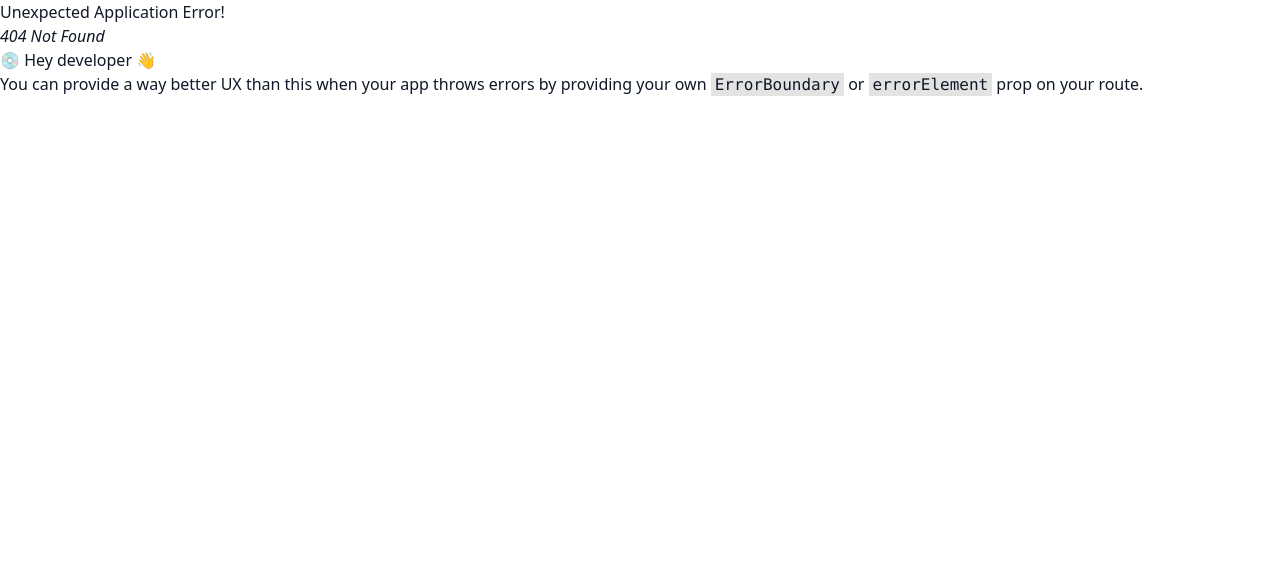
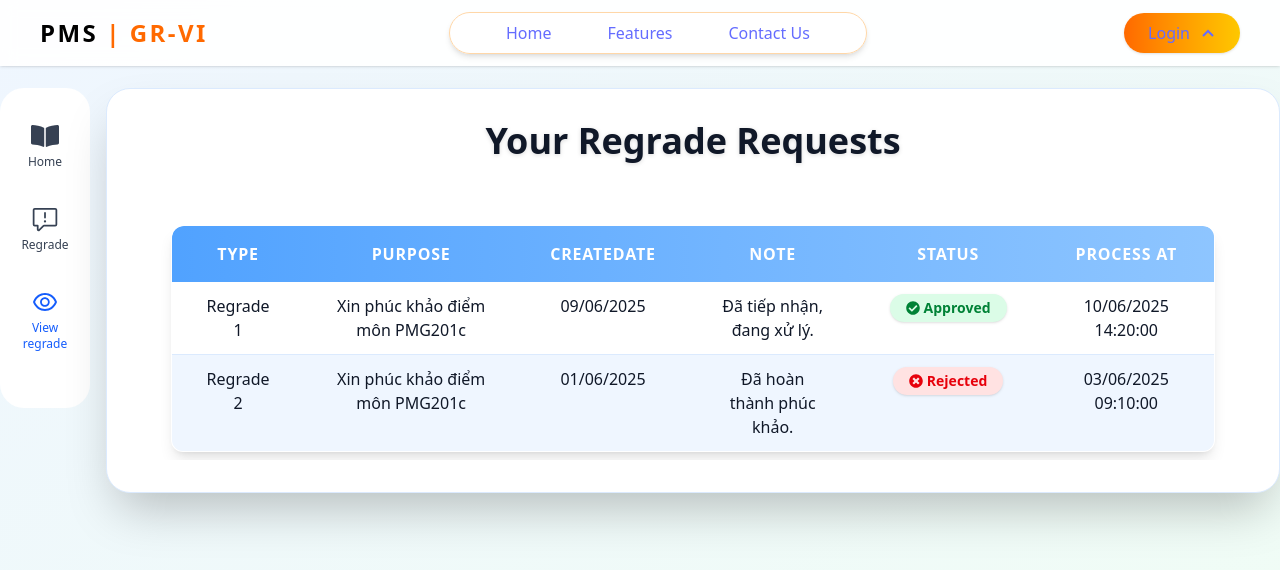
Before and after one commit to danh-pham235/PMG201c-support, a React (Vite) app: page /student/view-regrade in a window 1280 px wide. Before the commit this address had no page. Shown: the top 570 px of the page. Built offline with nearby package versions, Linux system fonts and the light colour scheme.

Commit message:
Add view regrade request page

```diff
--- a/src/page/Student/ViewRegrade/index.tsx
+++ b/src/page/Student/ViewRegrade/index.tsx
@@ -0,0 +1,95 @@
+import { FaCheckCircle, FaTimesCircle } from "react-icons/fa";
+import React from "react";
+
+const mockData = [
+  {
+    type: "Regrade 1",
+    purpose: "Xin phúc khảo điểm môn PMG201c",
+    createdDate: "09/06/2025",
+    processNote: "Đã tiếp nhận, đang xử lý.",
+    file: "",
+    status: "Approved",
+    updatedAt: "10/06/2025 14:20:00",
+  },
+  {
+    type: "Regrade 2",
+    purpose: "Xin phúc khảo điểm môn PMG201c",
+    createdDate: "01/06/2025",
+    processNote: "Đã hoàn thành phúc khảo.",
+    file: "",
+    status: "Rejected",
+    updatedAt: "03/06/2025 09:10:00",
+  },
+];
+
+const statusCell = (status: string) => {
+  if (status === "Approved")
+    return (
+      <span className="inline-flex items-center justify-center px-4 py-1 bg-green-100 text-green-700 font-semibold rounded-full text-sm shadow-sm">
+        <FaCheckCircle className="mr-1" /> Approved
+      </span>
+    );
+  if (status === "Rejected")
+    return (
+      <span className="inline-flex items-center justify-center px-4 py-1 bg-red-100 text-red-600 font-semibold rounded-full text-sm shadow-sm">
+        <FaTimesCircle className="mr-1" /> Rejected
+      </span>
+    );
+  return (
+    <span className="inline-flex items-center justify-center px-4 py-1 bg-gray-100 text-gray-700 font-semibold rounded-full text-sm shadow-sm">
+      {status}
+    </span>
+  );
+};
+
+const ViewRegradePage: React.FC = () => (
+  <div className="max-w-full bg-white rounded-3xl shadow-2xl px-10 py-8 border border-blue-100">
+    <h2 className="text-4xl font-extrabold mb-10 text-center drop-shadow-sm">
+      Your Regrade Requests
+    </h2>
+    <div className="overflow-x-auto px-6">
+      <table className="w-auto min-w-[900px] border border-blue-200 rounded-xl shadow-lg overflow-hidden mt-6 mb-2">
+        <thead>
+          <tr className="bg-gradient-to-r from-blue-400 to-blue-300 text-white rounded-t-xl">
+            <th className="px-8 py-4 text-center font-bold text-base uppercase tracking-wider rounded-tl-xl">
+              Type
+            </th>
+            <th className="px-8 py-4 text-center font-bold text-base uppercase tracking-wider">
+              Purpose
+            </th>
+            <th className="px-8 py-4 text-center font-bold text-base uppercase tracking-wider">
+              CreateDate
+            </th>
+            <th className="px-8 py-4 text-center font-bold text-base uppercase tracking-wider">
+              Note
+            </th>
+            <th className="px-8 py-4 text-center font-bold text-base uppercase tracking-wider">
+              Status
+            </th>
+            <th className="px-8 py-4 text-center font-bold text-base uppercase tracking-wider rounded-tr-xl">
+              Process At
+            </th>
+          </tr>
+        </thead>
+        <tbody>
+          {mockData.map((row, idx) => (
+            <tr
+              key={idx}
+              className={`border-b border-blue-100 transition hover:bg-blue-100 ${
+                idx % 2 === 0 ? "bg-white" : "bg-blue-50"
+              }`}
+            >
+              <td className="px-8 py-3 align-top font-medium text-center">{row.type}</td>
+              <td className="px-8 py-3 align-top font-medium text-center">{row.purpose}</td>
+              <td className="px-8 py-3 align-top font-medium text-center">{row.createdDate}</td>
+              <td className="px-8 py-3 align-top font-medium text-center">{row.processNote}</td>
+              <td className="px-8 py-3 align-top text-center">{statusCell(row.status)}</td>
+              <td className="px-8 py-3 align-top font-medium text-center">{row.updatedAt}</td>
+            </tr>
+          ))}
+        </tbody>
+      </table>
+    </div>
+  </div>
+);
+export default ViewRegradePage;
--- a/src/routes/student.routes.tsx
+++ b/src/routes/student.routes.tsx
@@ -2,6 +2,7 @@ import type { RouteObject } from "react-router-dom";
 import StudentPage from "../page/Student";
 import RegradePage from "../page/Student/Regrade";
 import StudentLayout from "../layouts/StudentLayout";
+import ViewRegradePage from "../page/Student/ViewRegrade";
 
 
 export const studentRoutes: RouteObject = {
@@ -16,5 +17,9 @@ export const studentRoutes: RouteObject = {
       path: "regrade",
       element: <RegradePage />,
     },
+        {
+      path: "view-regrade",
+      element: <ViewRegradePage />,
+    },
   ],
 };
```
